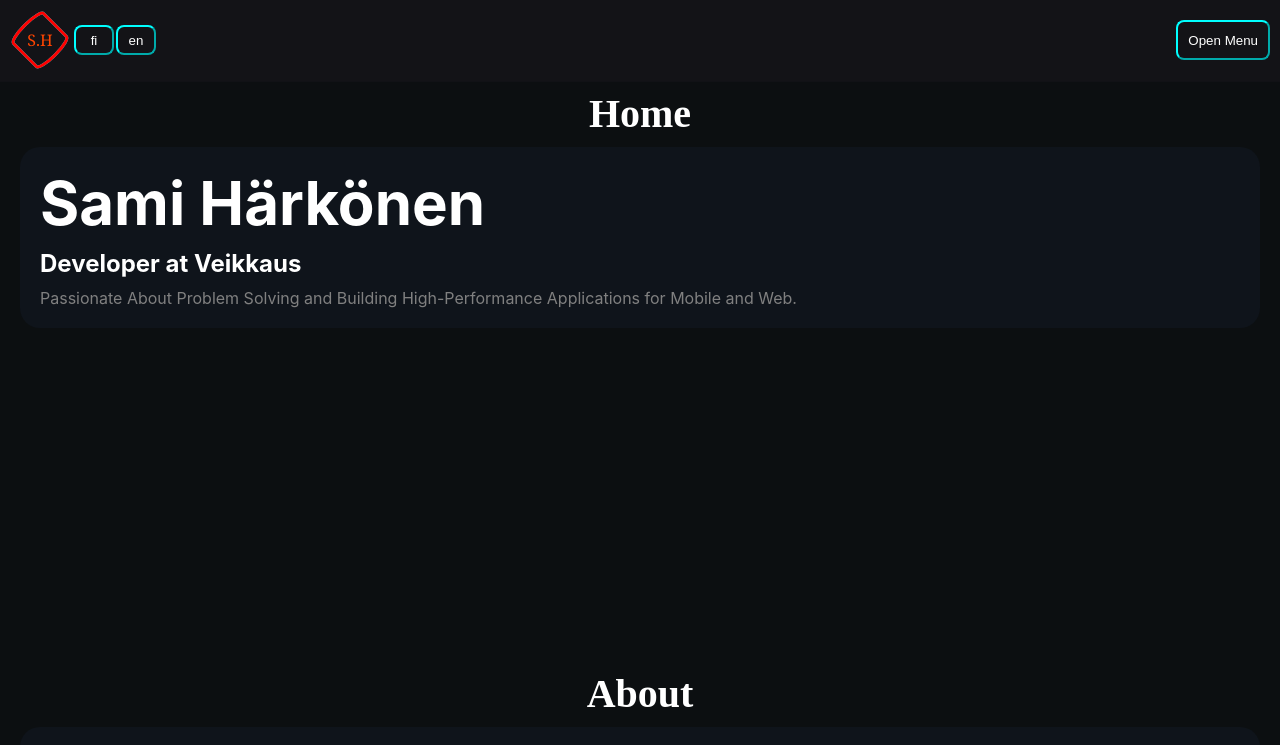
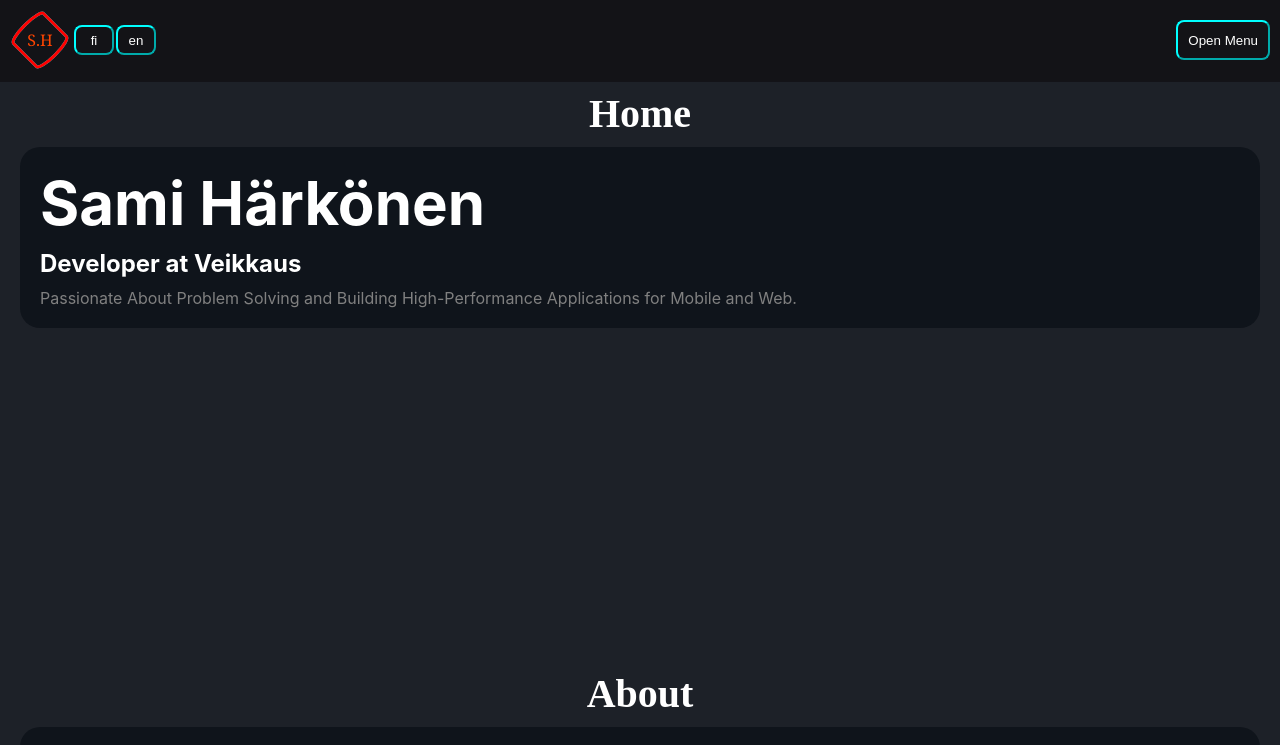
Before and after one commit to SamkHarks/My-page, a React (Create React App) app: page / in a window 1280 px wide. Shown: the top 745 px of the page. Built offline with nearby package versions, Linux system fonts and the light colour scheme.

Commit message:
take global styles into use

```diff
--- a/src/index.css
+++ /dev/null
@@ -1,19 +0,0 @@
-body {
-  margin: 0;
-  padding: 0;
-  background-color: #0c0f11;
-  font-family: -apple-system, BlinkMacSystemFont, 'Segoe UI', 'Roboto', 'Oxygen',
-    'Ubuntu', 'Cantarell', 'Fira Sans', 'Droid Sans', 'Helvetica Neue',
-    sans-serif;
-  -webkit-font-smoothing: antialiased;
-  -moz-osx-font-smoothing: grayscale;
-}
-
-code {
-  font-family: source-code-pro, Menlo, Monaco, Consolas, 'Courier New',
-    monospace;
-}
-
-p,h1,h2 {
-  margin: 0;
-}
--- a/src/index.tsx
+++ b/src/index.tsx
@@ -1,6 +1,6 @@
 import React from 'react';
 import ReactDOM from 'react-dom/client';
-import './index.css';
+import './global/global.css';
 import App from './App';
 import reportWebVitals from './reportWebVitals';
 
```
